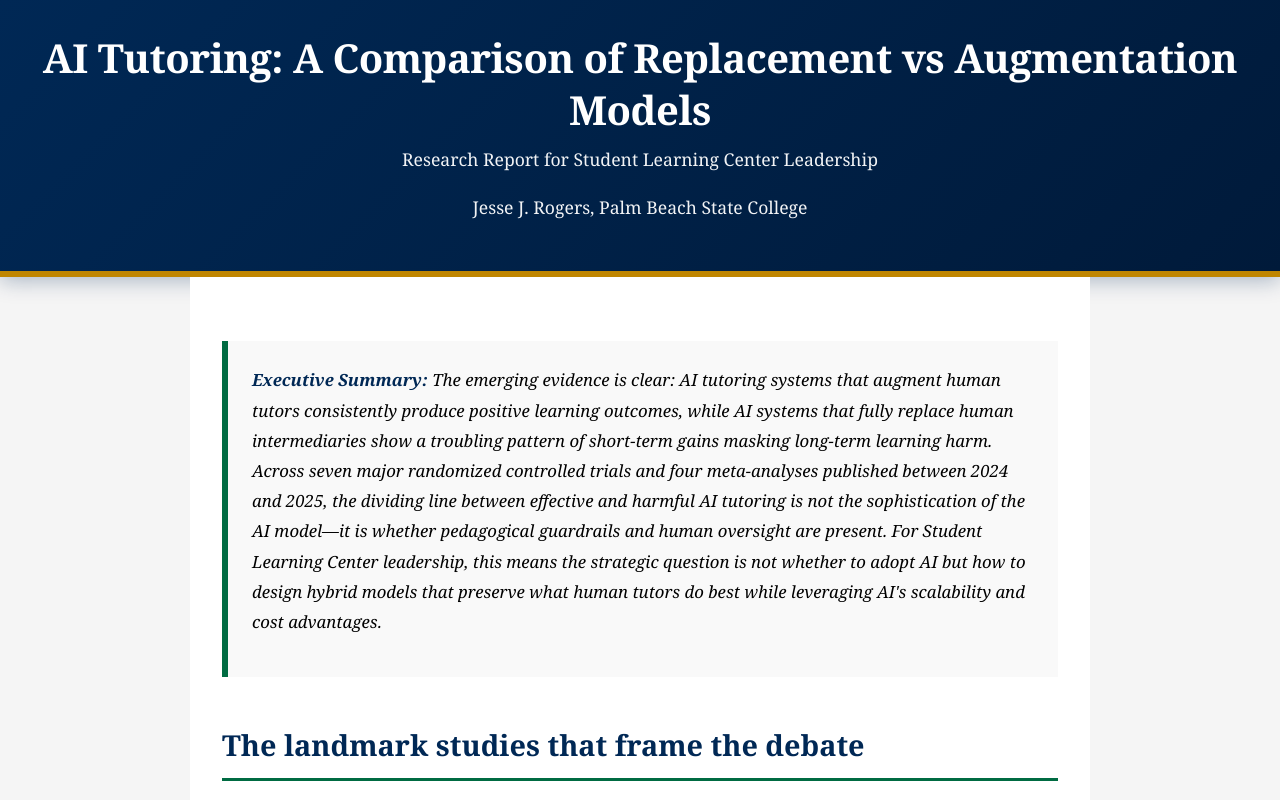
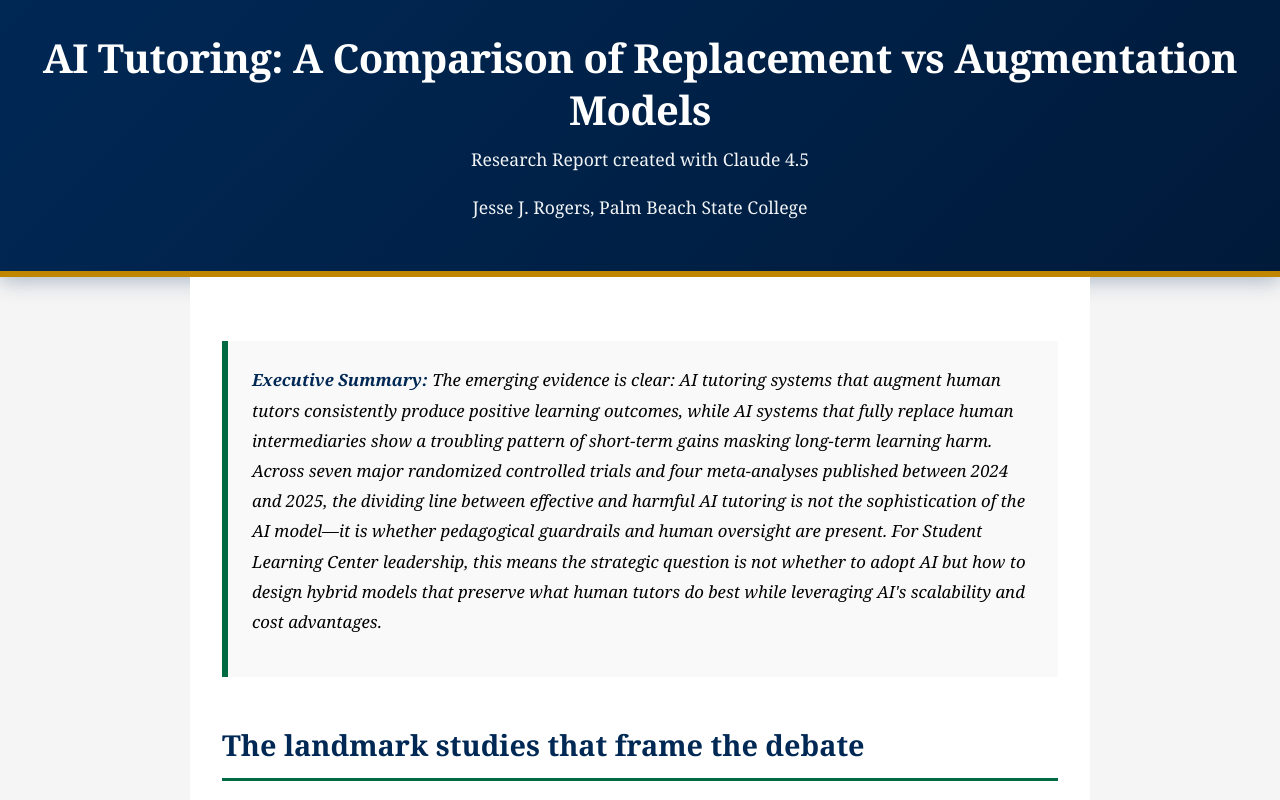
Before and after one commit to RogersMath/pbsc-replacement-vs-augmentation, a plain HTML site: page index.html in a window 1280 px wide. Shown: the top 800 px of the page. Drawn offline with Linux system fonts and the light colour scheme.

Commit message:
Update index.html

```diff
--- a/index.html
+++ b/index.html
@@ -301,7 +301,7 @@
 
     <header class="page-header" role="banner">
         <h1>AI Tutoring: A Comparison of Replacement vs Augmentation Models</h1>
-        <p class="subtitle">Research Report for Student Learning Center Leadership</p>
+        <p class="subtitle">Research Report created with Claude 4.5</p>
         <p class="subtitle">Jesse J. Rogers, Palm Beach State College</p>
     </header>
 
```
